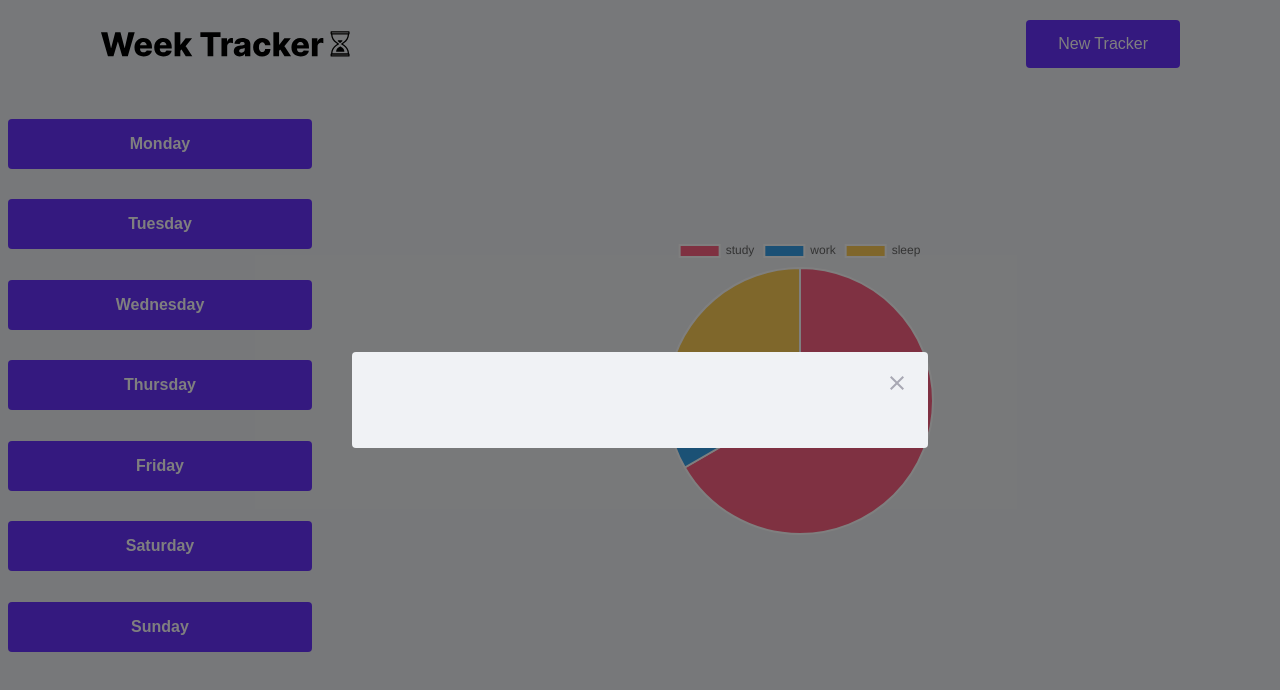
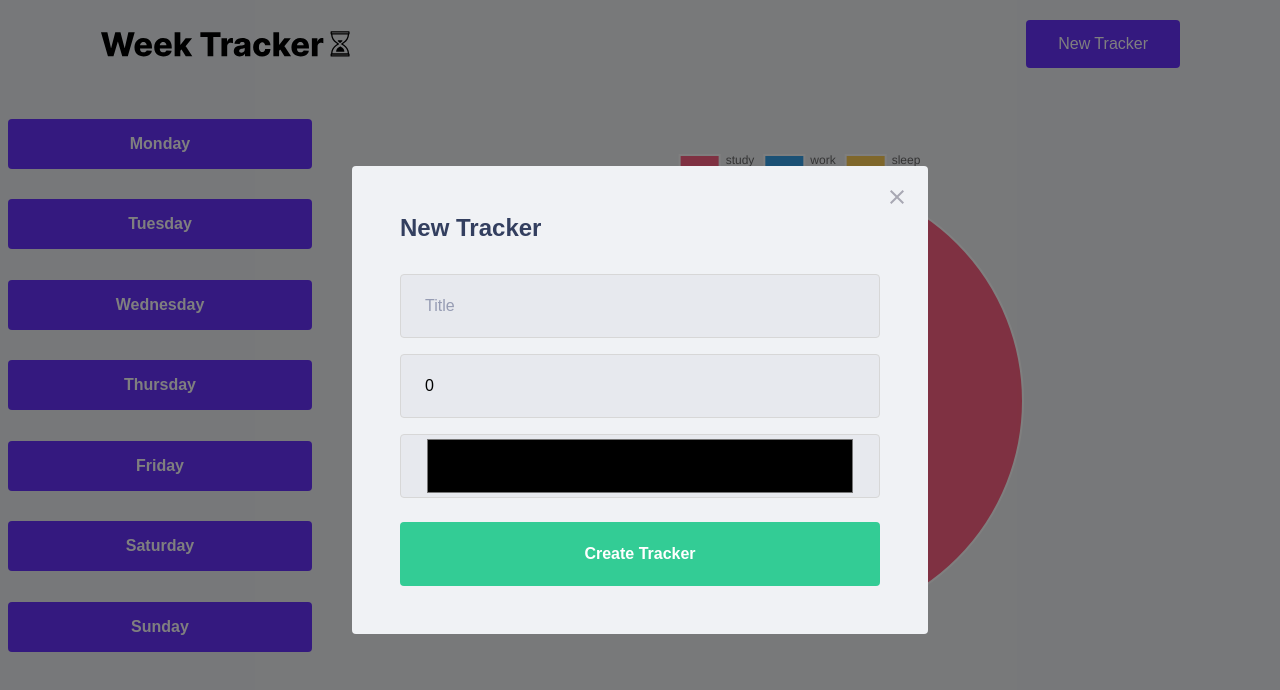
Before and after one commit to DarlonHenrique/week-tracker, a Next.js app: page / in a window 1280 px wide. Both pictures are taken after a click on the button "New Tracker". Shown: the top 690 px of the page. Built offline with nearby package versions, Linux system fonts and the light colour scheme.

Commit message:
feat(modal): add modal style and inputs

```diff
--- a/components/Chart/styles.ts
+++ b/components/Chart/styles.ts
@@ -1,6 +1,6 @@
 import styled from 'styled-components'
 
 export const ChartContainer = styled.div`
-  max-width: 100%;
+  width: 50%;
   margin: auto;
 `
--- a/components/NewTrackerModal/index.tsx
+++ b/components/NewTrackerModal/index.tsx
@@ -1,7 +1,8 @@
 import Image from 'next/image'
-import { useState } from 'react'
+import { FormEvent, useState } from 'react'
 import Modal from 'react-modal'
 import closeImg from '../../assets/close.svg'
+import { NewTrackerModalContainer } from './styles'
 
 interface NewTrackerModalProps {
   isOpen: boolean
@@ -9,10 +10,21 @@ interface NewTrackerModalProps {
 }
 
 export function NewTrackerModal({ isOpen, onClose }: NewTrackerModalProps) {
-  const [category, setCategory] = useState('')
+  const [title, setTitle] = useState('')
   const [minutes, setMinutes] = useState(0)
   const [color, setColor] = useState('#fff')
 
+  const handleCreateNewTracker = (event: FormEvent) => {
+    event.preventDefault()
+
+    console.table({
+      title,
+      minutes,
+      color
+    })
+
+    onClose()
+  }
   return (
     <Modal
       isOpen={isOpen}
@@ -23,6 +35,33 @@ export function NewTrackerModal({ isOpen, onClose }: NewTrackerModalProps) {
       <button type='button' className='react-modal-close' onClick={onClose}>
         <Image src={closeImg} alt='fechar modal' />
       </button>
+
+      <NewTrackerModalContainer onSubmit={handleCreateNewTracker}>
+        <h2>New Tracker</h2>
+
+        <input
+          placeholder='Title'
+          type='text'
+          value={title}
+          onChange={e => setTitle(e.target.value)}
+        />
+
+        <input
+          placeholder='Minutes'
+          type='number'
+          value={minutes}
+          onChange={e => setMinutes(Number(e.target.value))}
+        />
+
+        <input
+          placeholder='Color'
+          type='color'
+          value={color}
+          onChange={e => setColor(e.target.value)}
+        />
+
+        <button type='submit'>Create Tracker</button>
+      </NewTrackerModalContainer>
     </Modal>
   )
 }
--- /dev/null
+++ b/components/NewTrackerModal/styles.ts
@@ -0,0 +1,46 @@
+import styled from 'styled-components'
+
+export const NewTrackerModalContainer = styled.form`
+  h2 {
+    color: var(--text-title);
+    font-size: 1.5rem;
+    margin-bottom: 2rem;
+  }
+
+  input {
+    width: 100%;
+    padding: 0 1.5rem;
+    height: 4rem;
+    border-radius: 0.25rem;
+    border: 1px solid #d7d7d7;
+    background: #e7e9ee;
+    font-weight: 400;
+    font-size: 1rem;
+
+    &::placeholder {
+      color: var(--text-body);
+    }
+
+    & + input {
+      margin-top: 1rem;
+    }
+  }
+
+  button[type='submit'] {
+    width: 100%;
+    padding: 0 1.5rem;
+    height: 4rem;
+    background-color: var(--green);
+    border-radius: 0.25rem;
+    border: 0;
+    color: #fff;
+    font-size: 1rem;
+    margin-top: 1.5rem;
+    transition: 0.2s;
+    font-weight: 600;
+
+    &:hover {
+      filter: brightness(0.9);
+    }
+  }
+`
--- a/package.json
+++ b/package.json
@@ -1,6 +1,6 @@
 {
   "name": "week-track",
-  "version": "0.4.0",
+  "version": "0.5.0",
   "private": true,
   "scripts": {
     "dev": "next dev",
```
